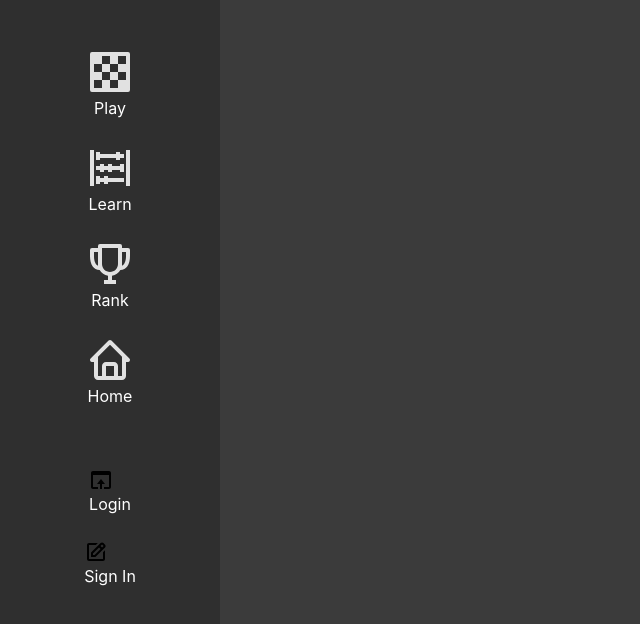
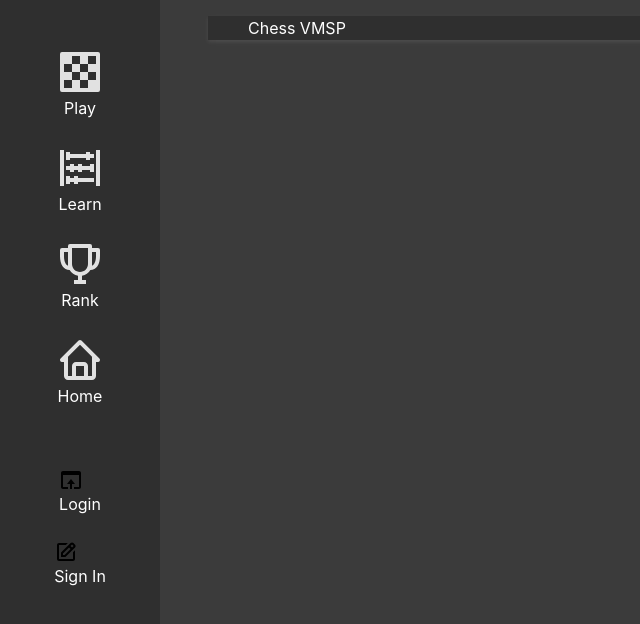
Before and after one commit to leofab/chess-vue-mongo-springboot, a Vue app: page / in a window 1280 px wide. Shown: the top 624 px of the page, without its empty margins (0-640 px from the left). Built offline with nearby package versions, Linux system fonts and the light colour scheme.

Commit message:
* transition 0.5s ease

```diff
--- a/src/App.vue
+++ b/src/App.vue
@@ -4,6 +4,6 @@ import SideBar from './components/SideBar.vue';
 </script>
 
 <template>
-<!--  <Topbar />-->
+  <Topbar />
   <SideBar />
 </template>
--- a/src/components/SideBar.vue
+++ b/src/components/SideBar.vue
@@ -84,7 +84,7 @@
       top: 0;
     left: 0;
     bottom: 0;
-    width: 200px;
+    width: 140px;
     background-color: #2f2f2f;
     color: #fff;
     padding: 10px 10px 10px 10px;
--- a/src/components/Topbar.vue
+++ b/src/components/Topbar.vue
@@ -3,13 +3,6 @@
         <nav class="topbar__nav">
             <ul>
               <li><a href="#">Chess VMSP</a></li>
-              <li><a href="#">Home</a></li>
-              <li><a href="#">About</a></li>
-              <li><a href="#">Contact</a></li>
-            </ul>
-            <ul class="right_nav">
-              <li><a href="#">Login</a></li>
-              <li><a href="#">Register</a></li>
             </ul>
           </nav>
     </div>
@@ -18,43 +11,40 @@
   <style scoped>
 
 .topbar {
-  position: fixed;
-  top: 0;
-  left: 0;
-  right: 0;
+    position: relative;
   background-color: #2f2f2f;
+    margin-left: 200px;
   box-shadow: 0 2px 4px rgba(231, 229, 229, 0.1);
-  padding: 10px 40px 10px 20px;
-  z-index: 999;
+}
+a {
+    color: #fff;
+    text-decoration: none;
+    font-size: 16px;
 }
 
 
-.topbar__nav {
-  display: flex;
-  justify-content: space-between;
-}
+/*.topbar__nav {*/
+/*  display: flex;*/
+/*  justify-content: space-between;*/
+/*}*/
 
-.topbar__nav a:hover {
-  width: 2em;
-  color: #555;
-  flex: 1;
-}
-.topbar__nav ul {
-  list-style: none;
-  margin: 0;
-  display: flex;
-}
-.right_nav {
-  margin-right: 1rem;
-}
+/*.topbar__nav a:hover {*/
+/*  width: 2em;*/
+/*  color: #555;*/
+/*  flex: 1;*/
+/*}*/
+/*.topbar__nav ul {*/
+/*  list-style: none;*/
+/*  margin: 0;*/
+/*  display: flex;*/
+/*}*/
+/*.right_nav {*/
+/*  margin-right: 1rem;*/
+/*}*/
 
-.topbar__nav li {
-  margin-left: 20px;
-}
+/*.topbar__nav li {*/
+/*  margin-left: 20px;*/
+/*}*/
 
-.topbar__nav a {
-  color: #fff;
-  text-decoration: none;
-  font-size: 16px;
-}
+
 </style>
--- a/src/style.css
+++ b/src/style.css
@@ -13,6 +13,9 @@
   -moz-osx-font-smoothing: grayscale;
   -webkit-text-size-adjust: 100%;
 }
+*{
+  transition: all 0.5s ease;
+}
 
 ul{
   list-style-type: none;
```
